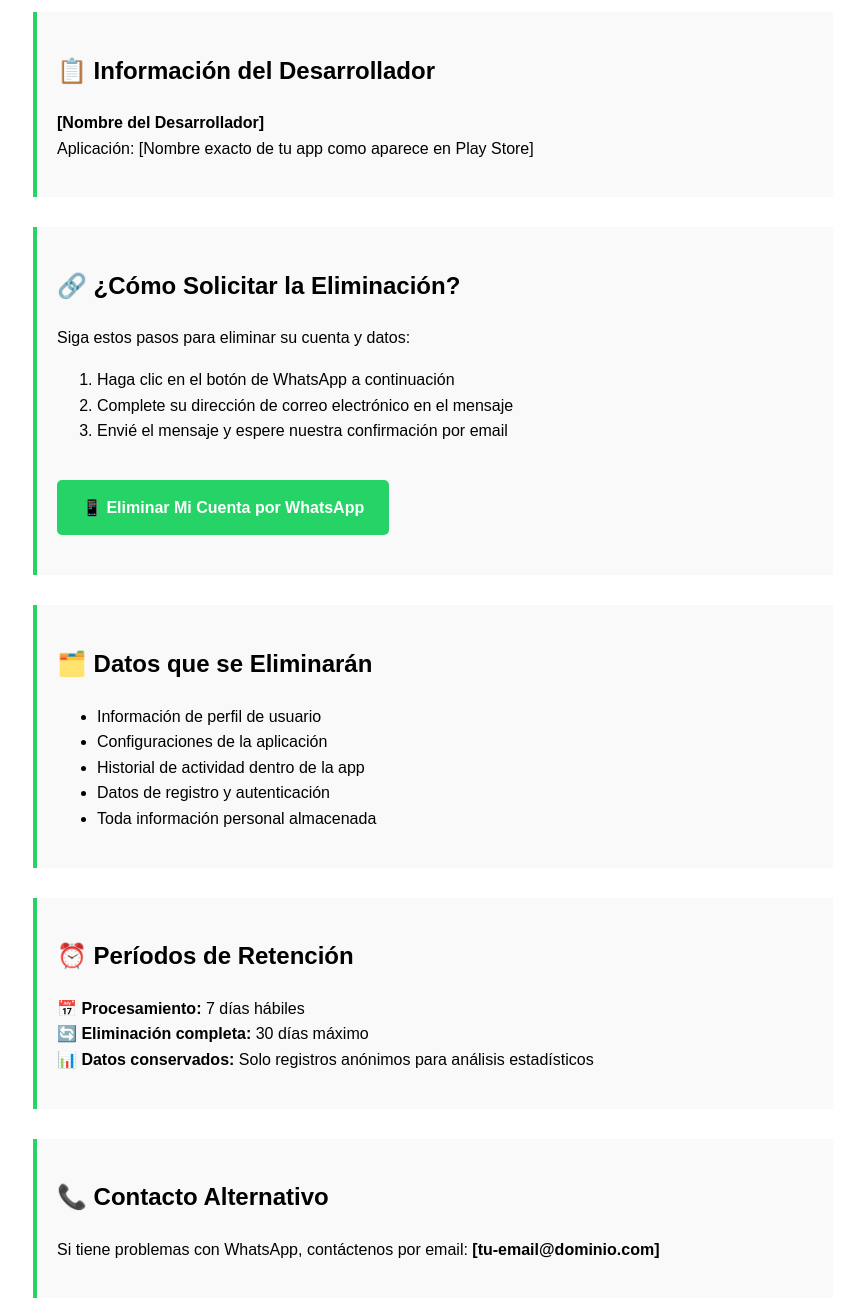
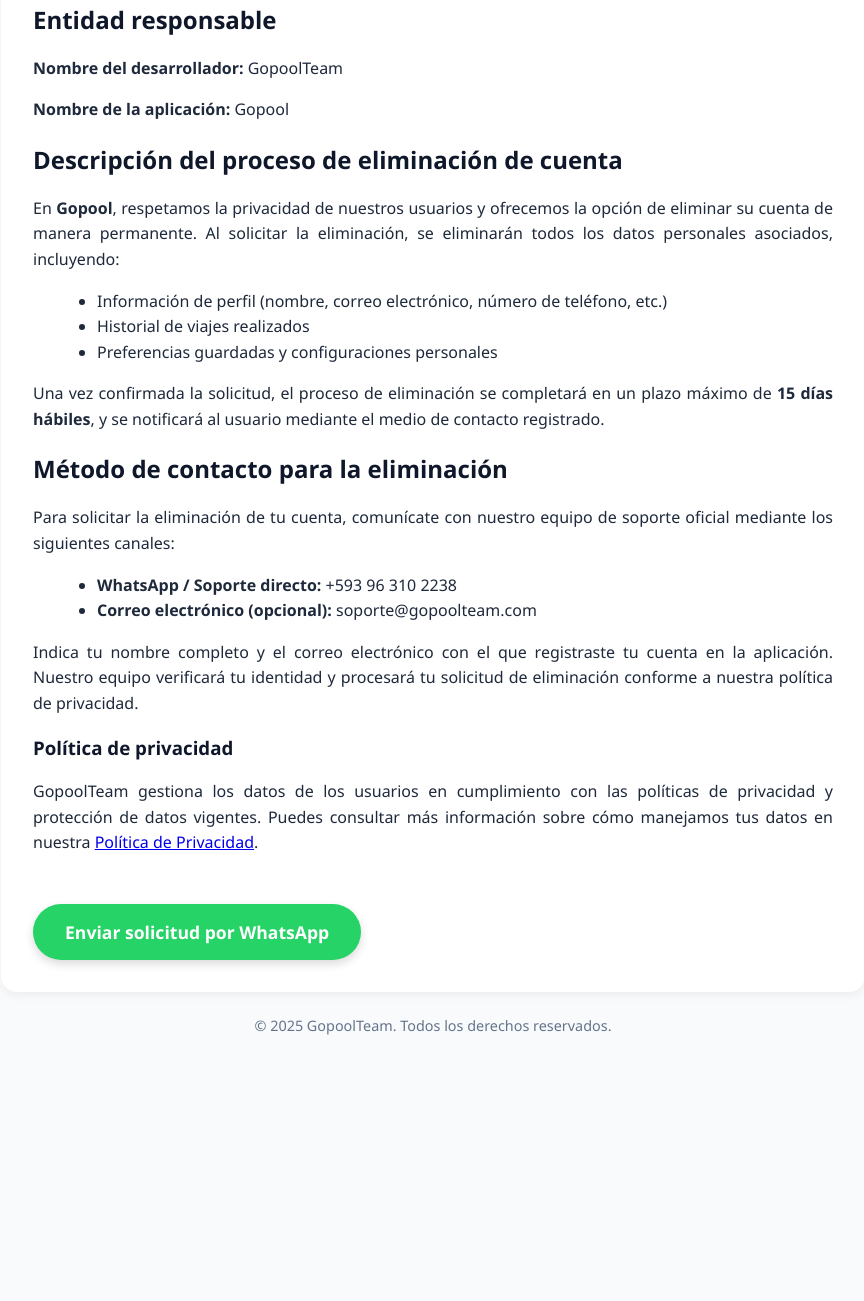
Before and after one commit to vendieta/WEB, a plain HTML site: page index.html in a window 1280 px wide. Shown: the part 162-1463 px from the top of the page, without its empty margins (207-1071 px from the left). After the commit the page ends 1221 px from the top, so only its background shows below. Drawn offline with Linux system fonts and the light colour scheme.

Commit message:
cambios para la aprovacion de googleplay

```diff
--- a/index.html
+++ b/index.html
@@ -1,63 +1,141 @@
 <!DOCTYPE html>
 <html lang="es">
 <head>
-    <meta charset="UTF-8">
-    <meta name="viewport" content="width=device-width, initial-scale=1.0">
-    <title>Eliminar Cuenta - Gopool</title>
-    <style>
-        body { font-family: Arial, sans-serif; max-width: 800px; margin: 0 auto; padding: 20px; line-height: 1.6; }
-        .whatsapp-btn { background-color: #25D366; color: white; padding: 15px 25px;
-                       text-decoration: none; border-radius: 5px; display: inline-block;
-                       margin: 20px 0; font-weight: bold; }
-        .section { margin: 30px 0; padding: 20px; border-left: 4px solid #25D366; background: #f9f9f9; }
-        h1 { color: #333; }
-    </style>
+  <meta charset="UTF-8" />
+  <meta name="viewport" content="width=device-width, initial-scale=1.0" />
+  <title>Eliminación de cuenta - Gopool</title>
+  <style>
+    body {
+      font-family: 'Segoe UI', Tahoma, Geneva, Verdana, sans-serif;
+      background: #f8fafc;
+      color: #1e293b;
+      margin: 0;
+      padding: 0;
+      display: flex;
+      flex-direction: column;
+      align-items: center;
+      min-height: 100vh;
+    }
+
+    header {
+      background-color: #0284c7;
+      color: white;
+      text-align: center;
+      width: 100%;
+      padding: 1.5rem 0;
+      font-size: 1.5rem;
+      font-weight: bold;
+      box-shadow: 0 2px 6px rgba(0,0,0,0.1);
+    }
+
+    main {
+      max-width: 800px;
+      background: white;
+      margin-top: 2rem;
+      padding: 2rem;
+      border-radius: 1rem;
+      box-shadow: 0 4px 10px rgba(0,0,0,0.05);
+      text-align: left;
+    }
+
+    h2, h3 {
+      color: #0f172a;
+    }
+
+    p {
+      font-size: 1rem;
+      line-height: 1.6;
+      text-align: justify;
+      margin-bottom: 1rem;
+    }
+
+    ul {
+      margin-left: 1.5rem;
+      line-height: 1.6;
+    }
+
+    .button {
+      display: inline-block;
+      margin-top: 2rem;
+      background-color: #25D366;
+      color: white;
+      text-decoration: none;
+      padding: 1rem 2rem;
+      border-radius: 2rem;
+      font-size: 1.1rem;
+      font-weight: bold;
+      box-shadow: 0 4px 10px rgba(0,0,0,0.15);
+      transition: all 0.3s ease;
+    }
+
+    .button:hover {
+      background-color: #20ba57;
+      transform: translateY(-2px);
+    }
+
+    footer {
+      margin-top: auto;
+      padding: 1.5rem;
+      font-size: 0.9rem;
+      color: #64748b;
+      text-align: center;
+    }
+  </style>
 </head>
 <body>
-    <h1>🗑️ Solicitud de Eliminación de Cuenta - [Nombre de Tu App]</h1>
 
-    <div class="section">
-        <h2>📋 Información del Desarrollador</h2>
-        <p><strong>[Nombre del Desarrollador]</strong><br>
-        Aplicación: [Nombre exacto de tu app como aparece en Play Store]</p>
-    </div>
+  <header>Eliminación de cuenta - Gopool</header>
 
-    <div class="section">
-        <h2>🔗 ¿Cómo Solicitar la Eliminación?</h2>
-        <p>Siga estos pasos para eliminar su cuenta y datos:</p>
-        <ol>
-            <li>Haga clic en el botón de WhatsApp a continuación</li>
-            <li>Complete su dirección de correo electrónico en el mensaje</li>
-            <li>Envié el mensaje y espere nuestra confirmación por email</li>
-        </ol>
+  <main>
+    <h2>Entidad responsable</h2>
+    <p><strong>Nombre del desarrollador:</strong> GopoolTeam</p>
+    <p><strong>Nombre de la aplicación:</strong> Gopool</p>
 
-        <a href="https://wa.me/593963102238?text=Deseo%20eliminar%20mi%20cuenta%20de%20[Nombre%20de%20Tu%20App].%20Mi%20correo%20es%20"
-           class="whatsapp-btn">
-           📱 Eliminar Mi Cuenta por WhatsApp
-        </a>
-    </div>
+    <h2>Descripción del proceso de eliminación de cuenta</h2>
+    <p>
+      En <strong>Gopool</strong>, respetamos la privacidad de nuestros usuarios y ofrecemos la opción de eliminar su cuenta de manera permanente.
+      Al solicitar la eliminación, se eliminarán todos los datos personales asociados, incluyendo:
+    </p>
+    <ul>
+      <li>Información de perfil (nombre, correo electrónico, número de teléfono, etc.)</li>
+      <li>Historial de viajes realizados</li>
+      <li>Preferencias guardadas y configuraciones personales</li>
+    </ul>
+    <p>
+      Una vez confirmada la solicitud, el proceso de eliminación se completará en un plazo máximo de <strong>15 días hábiles</strong>, y se notificará al usuario mediante el medio de contacto registrado.
+    </p>
 
-    <div class="section">
-        <h2>🗂️ Datos que se Eliminarán</h2>
-        <ul>
-            <li>Información de perfil de usuario</li>
-            <li>Configuraciones de la aplicación</li>
-            <li>Historial de actividad dentro de la app</li>
-            <li>Datos de registro y autenticación</li>
-            <li>Toda información personal almacenada</li>
-        </ul>
-    </div>
+    <h2>Método de contacto para la eliminación</h2>
+    <p>
+      Para solicitar la eliminación de tu cuenta, comunícate con nuestro equipo de soporte oficial mediante los siguientes canales:
+    </p>
+    <ul>
+      <li><strong>WhatsApp / Soporte directo:</strong> +593 96 310 2238</li>
+      <li><strong>Correo electrónico (opcional):</strong> soporte@gopoolteam.com</li>
+    </ul>
+    <p>
+      Indica tu nombre completo y el correo electrónico con el que registraste tu cuenta en la aplicación.
+      Nuestro equipo verificará tu identidad y procesará tu solicitud de eliminación conforme a nuestra política de privacidad.
+    </p>
 
-    <div class="section">
-        <h2>⏰ Períodos de Retención</h2>
-        <p><strong>📅 Procesamiento:</strong> 7 días hábiles<br>
-        <strong>🔄 Eliminación completa:</strong> 30 días máximo<br>
-        <strong>📊 Datos conservados:</strong> Solo registros anónimos para análisis estadísticos</p>
-    </div>
+    <h3>Política de privacidad</h3>
+    <p>
+      GopoolTeam gestiona los datos de los usuarios en cumplimiento con las políticas de privacidad y protección de datos vigentes.
+      Puedes consultar más información sobre cómo manejamos tus datos en nuestra <a href="https://gopoolteam.com/privacy-policy" target="_blank">Política de Privacidad</a>.
+    </p>
 
-    <div class="section">
-        <h2>📞 Contacto Alternativo</h2>
-        <p>Si tiene problemas con WhatsApp, contáctenos por email: <strong>[tu-email@dominio.com]</strong></p>
-    </div>
+    <a
+      class="button"
+      href="https://wa.me/593963102238?text=Hola%20GopoolTeam,%20quiero%20eliminar%20mi%20cuenta.%20Mi%20nombre%20es%20_____%20y%20mi%20correo%20registrado%20es%20_____."
+      target="_blank"
+    >
+      Enviar solicitud por WhatsApp
+    </a>
+  </main>
+
+  <footer>
+    © 2025 GopoolTeam. Todos los derechos reservados.
+  </footer>
+
 </body>
 </html>
```
Also changed, not shown: 1 other file.
